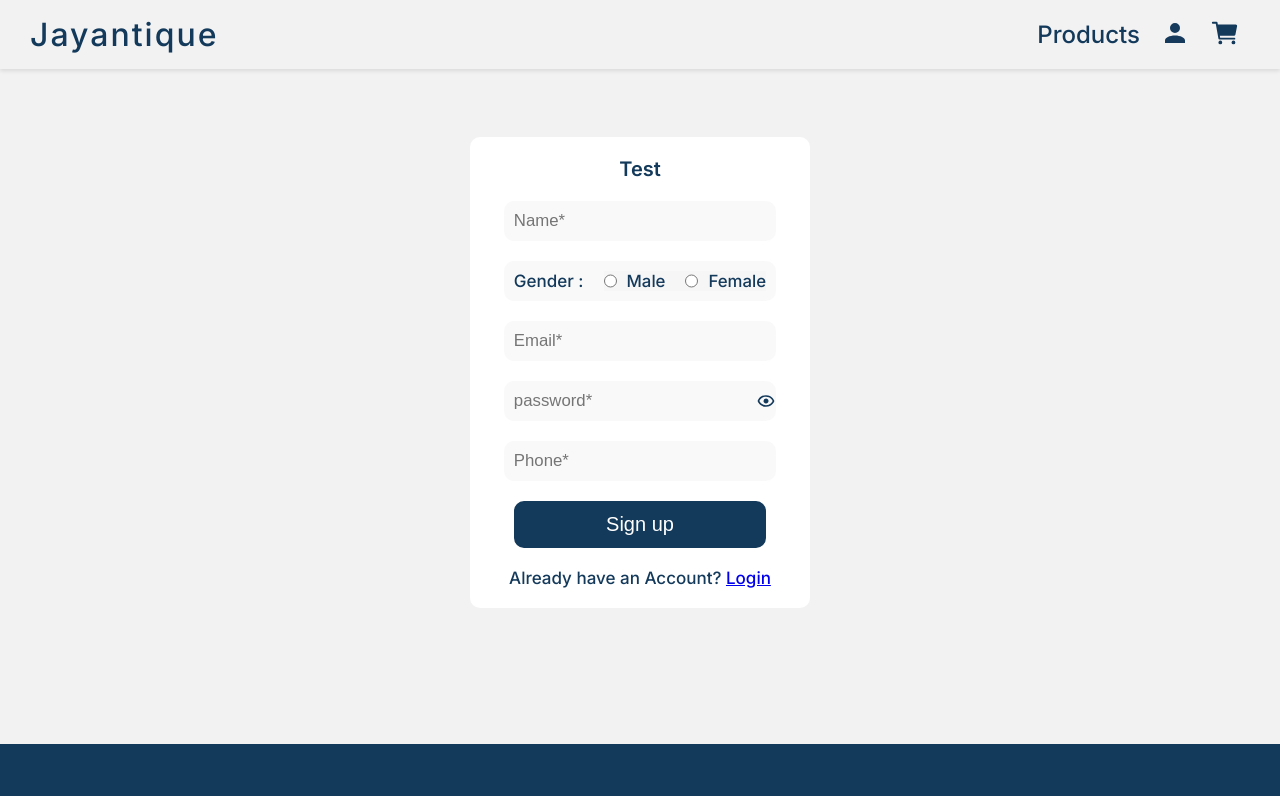
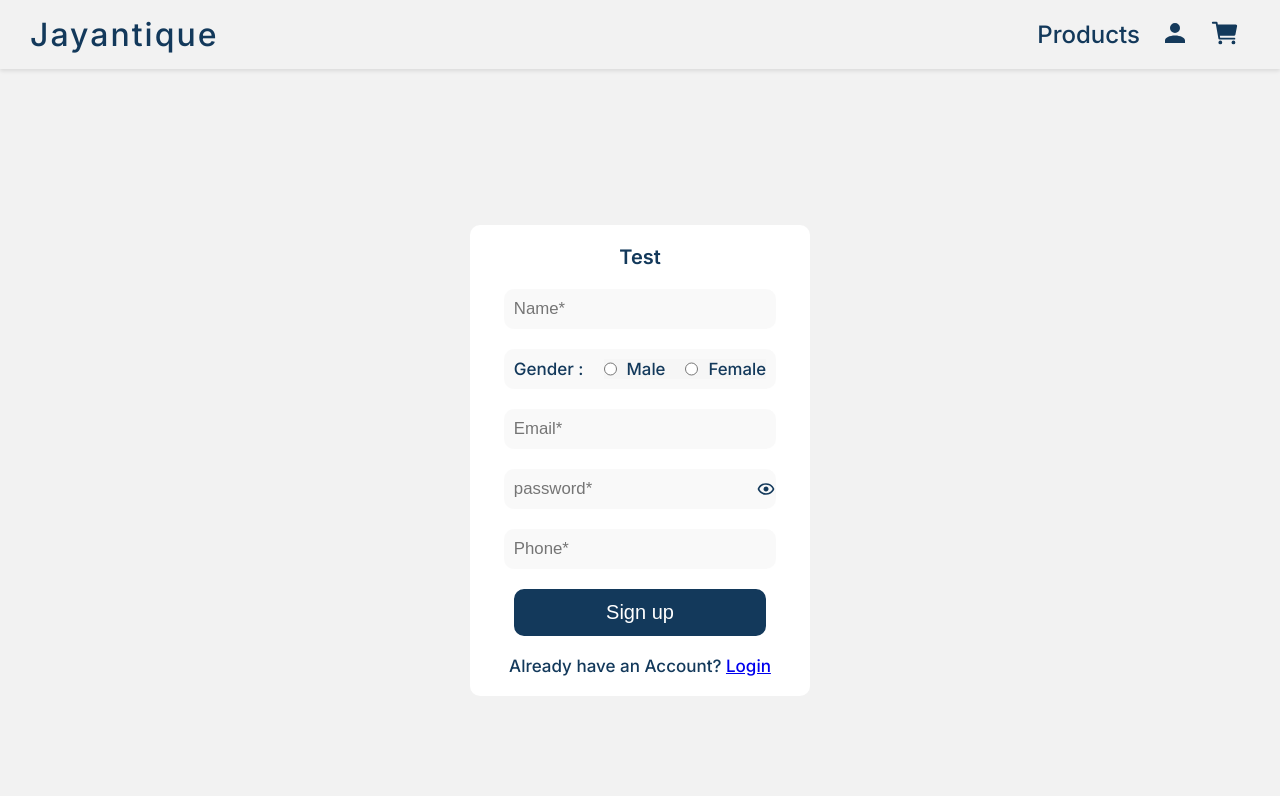
Before and after one commit to Jayant061/Jayantique, a React (Vite) app in the folder client/: page /register in a window 1280 px wide. Shown: the top 796 px of the page. Built offline with nearby package versions, Linux system fonts and the light colour scheme; no server answers.

Commit message:
final style update

```diff
--- a/client/src/components/loginNRegister/authStyles.css
+++ b/client/src/components/loginNRegister/authStyles.css
@@ -1,6 +1,8 @@
 .auth{
     width: 100%;
-    height: calc(100vh - 56px);
+    min-height: calc(100vh);
+    height: 100%;
+    padding-top: 60px;
     background-color: #f1f1f1ec;
     display: flex;
     justify-content: center;
--- a/client/src/components/navbar/Navbar.jsx
+++ b/client/src/components/navbar/Navbar.jsx
@@ -64,9 +64,7 @@ export default function Navbar() {
     };
   }, []);
   return (
-    <div
-    //  style={{paddingBottom:"50px"}}
-     >
+    <>
       <div className="navbar" style={!isNavbarVisible?{top:"-100%"}:
       specialNavStyle?{background:"transparent"}:{opacity:"99%",backgroundColor: "white"}}>
         <div
@@ -121,7 +119,7 @@ export default function Navbar() {
           </li>
         </ul>
       </div>
-    </ div>
+    </>
   );
 }
 const divStyles = {
--- a/client/src/components/products/ProductDescription.jsx
+++ b/client/src/components/products/ProductDescription.jsx
@@ -45,9 +45,9 @@ function ProductDescription() {
       });
     }
     subs && getItem();
-    return(()=>{
+    return()=>{
       subs = false;
-    })
+    }
   },[])
 const[isAddedToCart,setIsAddedToCart] = useState(false);
 const {cartDispatch,cartItems,addedItems} = useContext(CartContext);
--- a/client/src/components/products/product.css
+++ b/client/src/components/products/product.css
@@ -118,13 +118,14 @@
 }
 .productDescription{
     padding: 10px 30px;
-    margin-top: 20px;
     display: flex;
     flex-direction: column;
     align-items: center;
     gap: 30px;
+    background-color: #d6dee65e;
 }
 .descriptionWrapper{
+    padding-top: 100px;
     display: flex;
     justify-content: center;
     flex-wrap: wrap;
```
